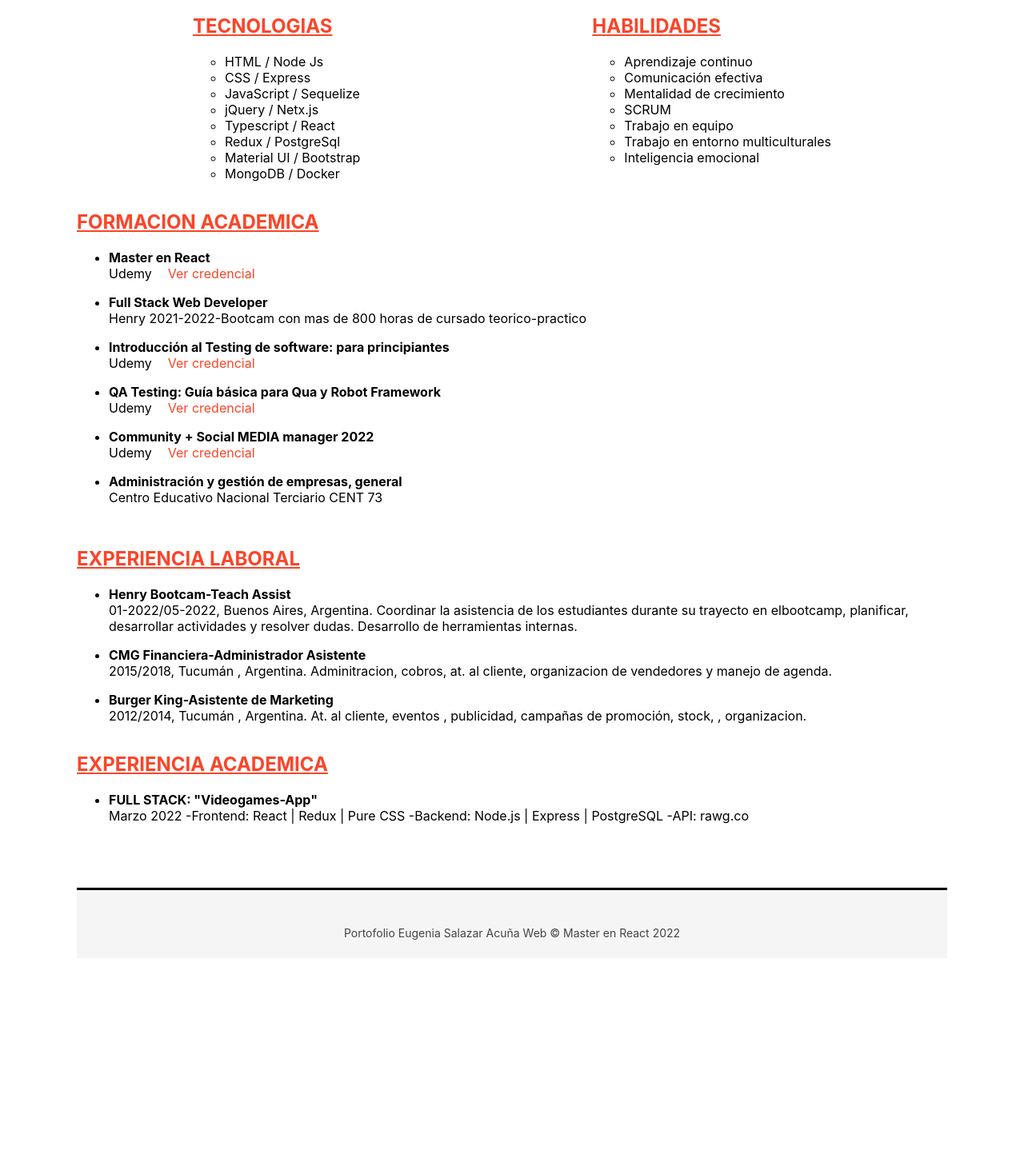
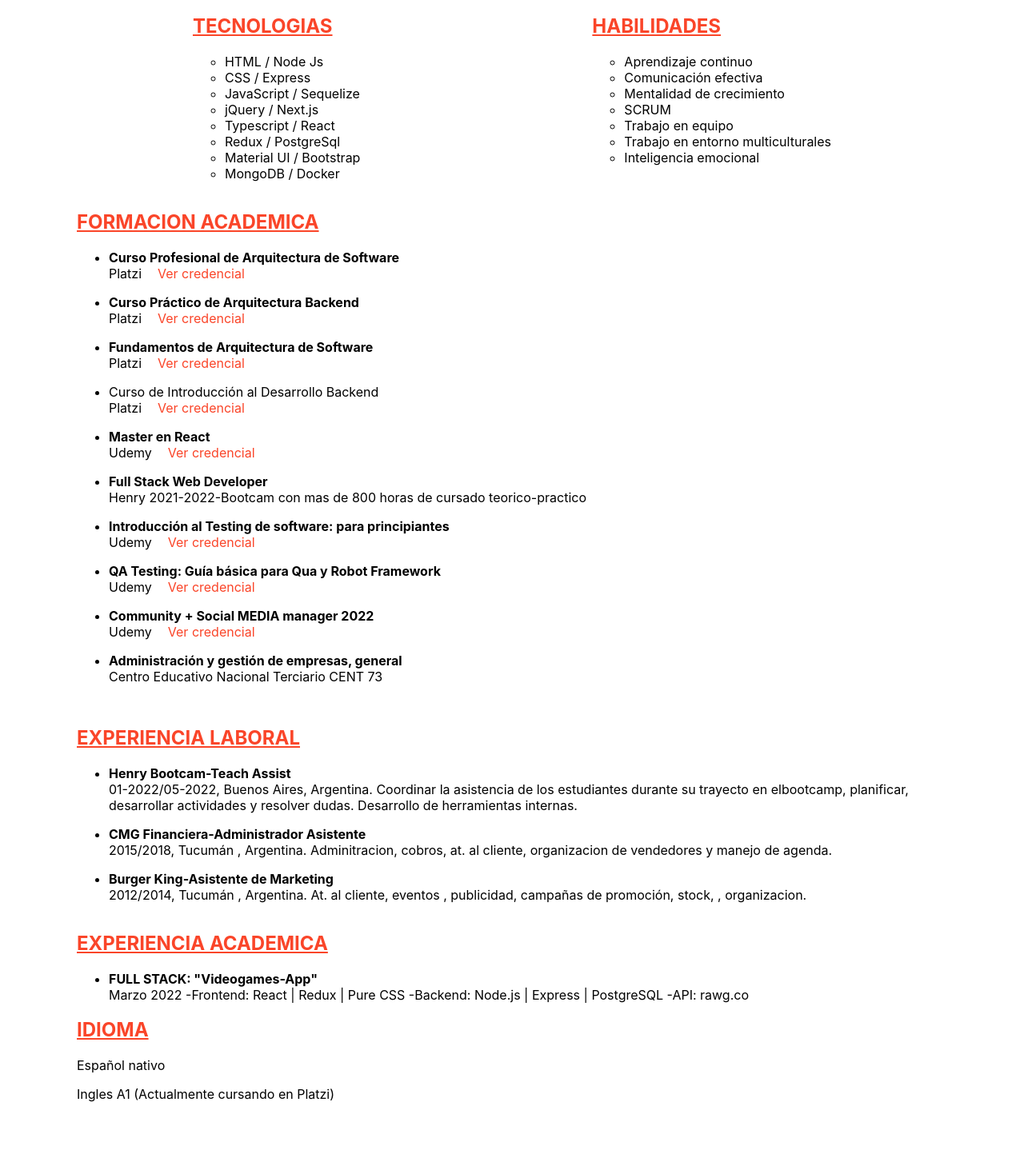
Before and after one commit to eusalazar/portafolio-dev, a React (Create React App) app: page /curriculum in a window 1280 px wide. Shown: the part 472-1930 px from the top of the page at 80% size. Before the commit the page ends 1670 px from the top, so only its background shows below. Built offline with nearby package versions, Linux system fonts and the light colour scheme.

Commit message:
actualizacion

```diff
--- a/src/Componentes/Curriculum.js
+++ b/src/Componentes/Curriculum.js
@@ -33,7 +33,7 @@
                         <li>HTML / Node Js</li>
                         <li>CSS / Express</li>
                         <li>JavaScript / Sequelize</li>
-                        <li>jQuery / Netx.js</li>
+                        <li>jQuery / Next.js</li>
                         <li>Typescript / React</li>
                         <li>Redux / PostgreSql</li>
                         <li>Material UI / Bootstrap</li>
@@ -56,6 +56,22 @@
             <div className='info'>
             <h2>FORMACION ACADEMICA</h2>
                 <ul>
+                    <li><strong>Curso Profesional de Arquitectura de Software</strong></li>
+                    <p>Platzi</p>
+                    <a href={'https://platzi.com/p/eugeniasalazar745/curso/1248-pro-arquitectura/diploma/detalle/'}
+                        target="_blank" rel="noreferrer">Ver credencial</a>
+                    <li><strong>Curso Práctico de Arquitectura Backend</strong></li>
+                    <p>Platzi</p>
+                    <a href={'https://platzi.com/p/eugeniasalazar745/curso/2164-practico-backend/diploma/detalle/'}
+                        target="_blank" rel="noreferrer">Ver credencial</a>
+                    <li><strong>Fundamentos de Arquitectura de Software</strong></li>
+                    <p>Platzi</p>
+                    <a href={'https://platzi.com/p/eugeniasalazar745/curso/1247-arquitectura-software/diploma/detalle/'}
+                        target="_blank" rel="noreferrer">Ver credencial</a>
+                    <li>Curso de Introducción al Desarrollo Backend</li>
+                    <p>Platzi</p>
+                    <a href={'https://platzi.com/p/eugeniasalazar745/curso/2508-introduccion-backend/diploma/detalle/'}
+                        target="_blank" rel="noreferrer">Ver credencial</a>
                     <li><strong>Master en React</strong></li>
                     <p>Udemy</p>
                     <a href={'https://udemy-certificate.s3.amazonaws.com/image/UC-b08c24c0-a9c9-41e0-93fd-2c20607c89e6.jpg'}
@@ -111,6 +127,12 @@
                         -API: rawg.co</p>
                     </ul>
             </div>
+            <div className='experiencia'>
+                <h2>IDIOMA</h2>
+                <p>Español nativo</p>
+                <p>Ingles A1 (Actualmente cursando en Platzi)</p>
+
+            </div>
         </div>
     )
 }
--- a/src/Componentes/Layout/HeaderNav.js
+++ b/src/Componentes/Layout/HeaderNav.js
@@ -12,7 +12,7 @@
             <nav>
                 <ul>
                     <li>
-                        <NavLink to='/inicio' className={({isActive}) => isActive ? "active" : ""}>Incio</NavLink>
+                        <NavLink to='/inicio' className={({isActive}) => isActive ? "active" : ""}>Inicio</NavLink>
                     </li>
                     <li>
                         <NavLink to='/portfolio' className={({isActive}) => isActive ? "active" : ""}>Portfolio</NavLink>
```
